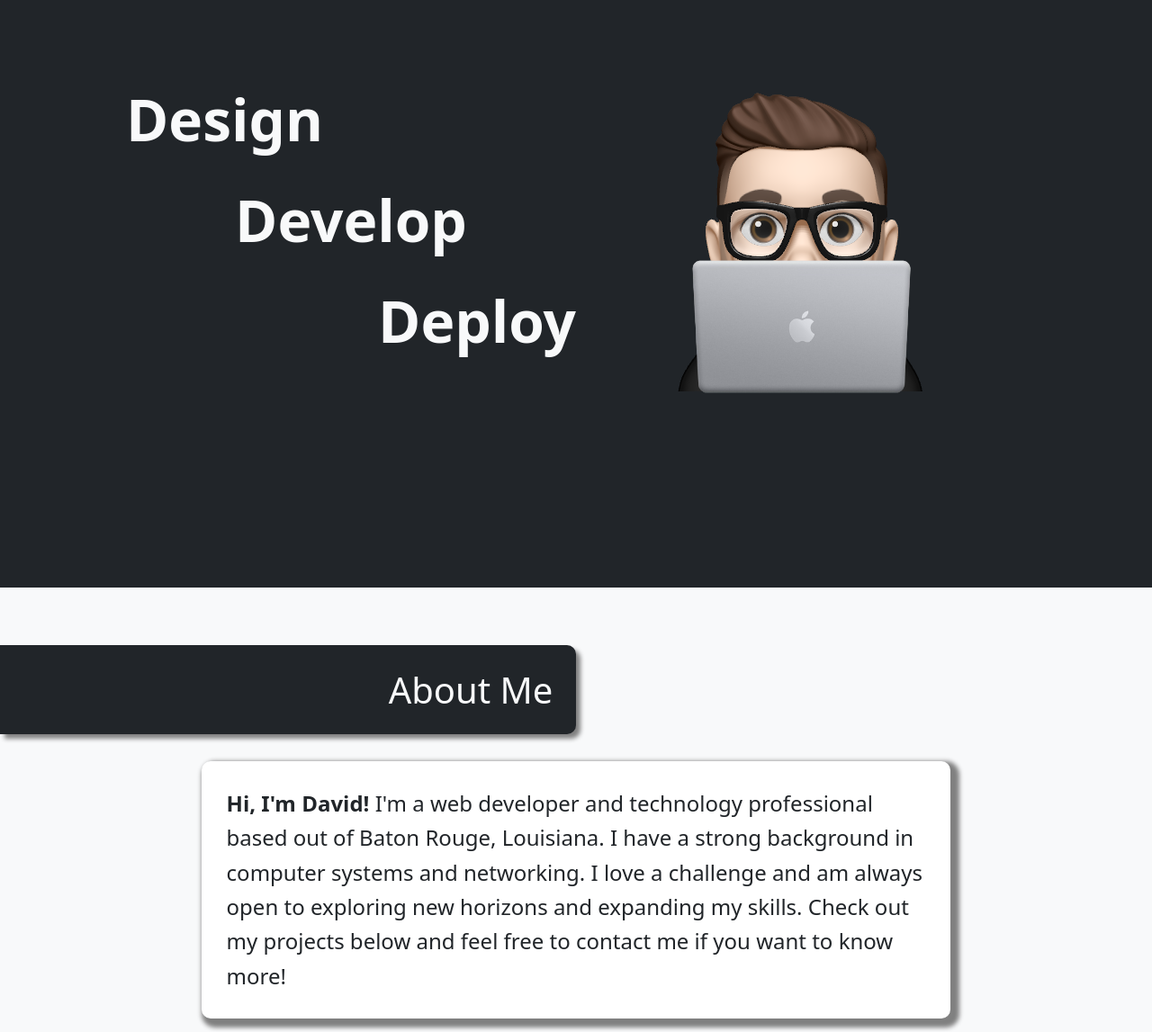
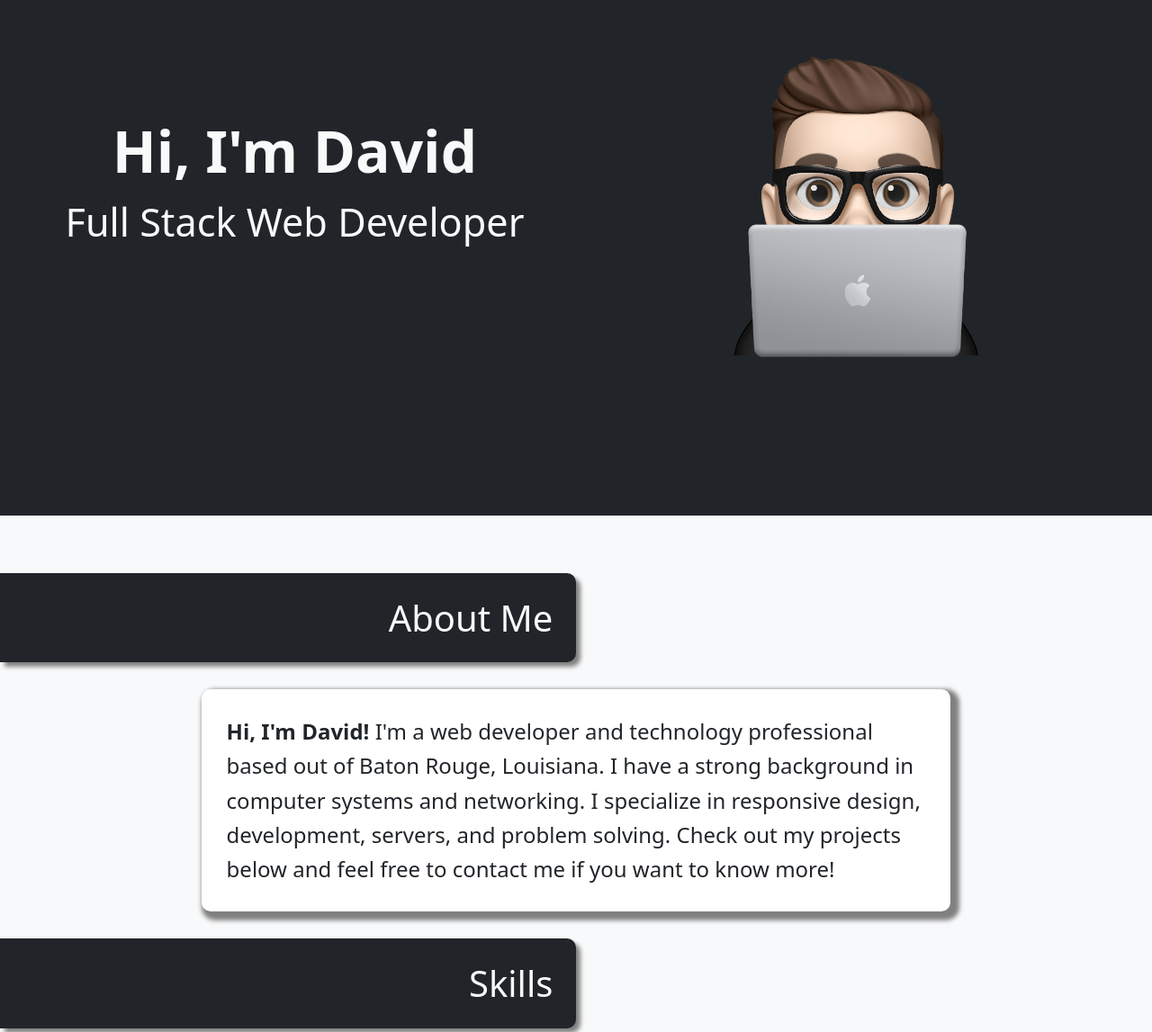
Before and after one commit to dBenoi/portfolio, a plain HTML site: page index.html in a window 1280 px wide. Shown: the part 237-1384 px from the top of the page at 90% size. Drawn offline with nearby package versions, Linux system fonts and the light colour scheme.

Commit message:
Change hero

```diff
--- a/index.html
+++ b/index.html
@@ -51,10 +51,9 @@
         </div>
       </nav>
       <div class="header-main text-light">
-        <section class="three-d">
-          <p class="three-d-p d-p-1">Design</p>
-          <p class="three-d-p d-p-2">Develop</p>
-          <p class="three-d-p d-p-3">Deploy</p>
+        <section class="about-me">
+          <h1 class="name">Hi, I'm David</h1>
+          <p class="name-des">Full Stack Web Developer</p>
         </section>
         <section class="memoji-pic">
           <img src="imgs/memoji.png" alt="Memoji of David" />
@@ -67,10 +66,10 @@
         <p class="about-content">
           <strong>Hi, I'm David!</strong> I'm a web developer and technology
           professional based out of Baton Rouge, Louisiana. I have a strong
-          background in computer systems and networking. I love a challenge and
-          am always open to exploring new horizons and expanding my skills.
-          Check out my projects below and feel free to contact me if you want to
-          know more!
+          background in computer systems and networking. I specialize in
+          responsive design, development, servers, and problem solving. Check
+          out my projects below and feel free to contact me if you want to know
+          more!
         </p>
       </section>
       <section id="skills" class="content">
--- a/style.css
+++ b/style.css
@@ -21,39 +21,32 @@
   align-content: center;
   padding: 0 15px;
   width: 100%;
-  height: 100vh;
+  height: 90vh;
 }
 
-.three-d {
-  display: none;
+.about-me {
+  display: flex;
   flex-direction: column;
   justify-content: center;
-  padding-left: 10%;
+  align-items: center;
   flex: 1;
 }
 
-.d-p-1 {
-  align-self: flex-start;
-}
-
-.d-p-2 {
-  align-self: center;
-}
-
-.d-p-3 {
-  align-self: flex-end;
-}
-
-.three-d-p {
+.name {
   font-size: 4rem;
   font-weight: 600;
 }
 
+.name-des {
+  text-align: center;
+  font-size: 2.7rem;
+  font-weight: 400;
+}
+
 .memoji-pic {
   display: flex;
-  flex-direction: column;
   justify-content: center;
-  align-items: center;
+  align-self: center;
   flex: 1;
 }
 
@@ -132,21 +125,18 @@ h2 {
   font-weight: 500;
 }
 
-@media screen and (min-width: 780px) {
-  .three-d {
-    display: flex;
-  }
-  .memoji-pic {
-    padding-right: 10%;
+@media screen and (max-width: 930px) {
+  .header-main {
+    flex-direction: column-reverse;
   }
 }
 
-@media screen and (max-width: 950px) {
-  .d-p-2 {
-    align-self: flex-start;
+@media screen and (max-width: 531px) {
+  .name {
+    font-size: 2.2rem;
   }
-  .d-p-3 {
-    align-self: flex-start;
+  .name-des {
+    font-size: 1.7rem;
   }
 }
 
```
